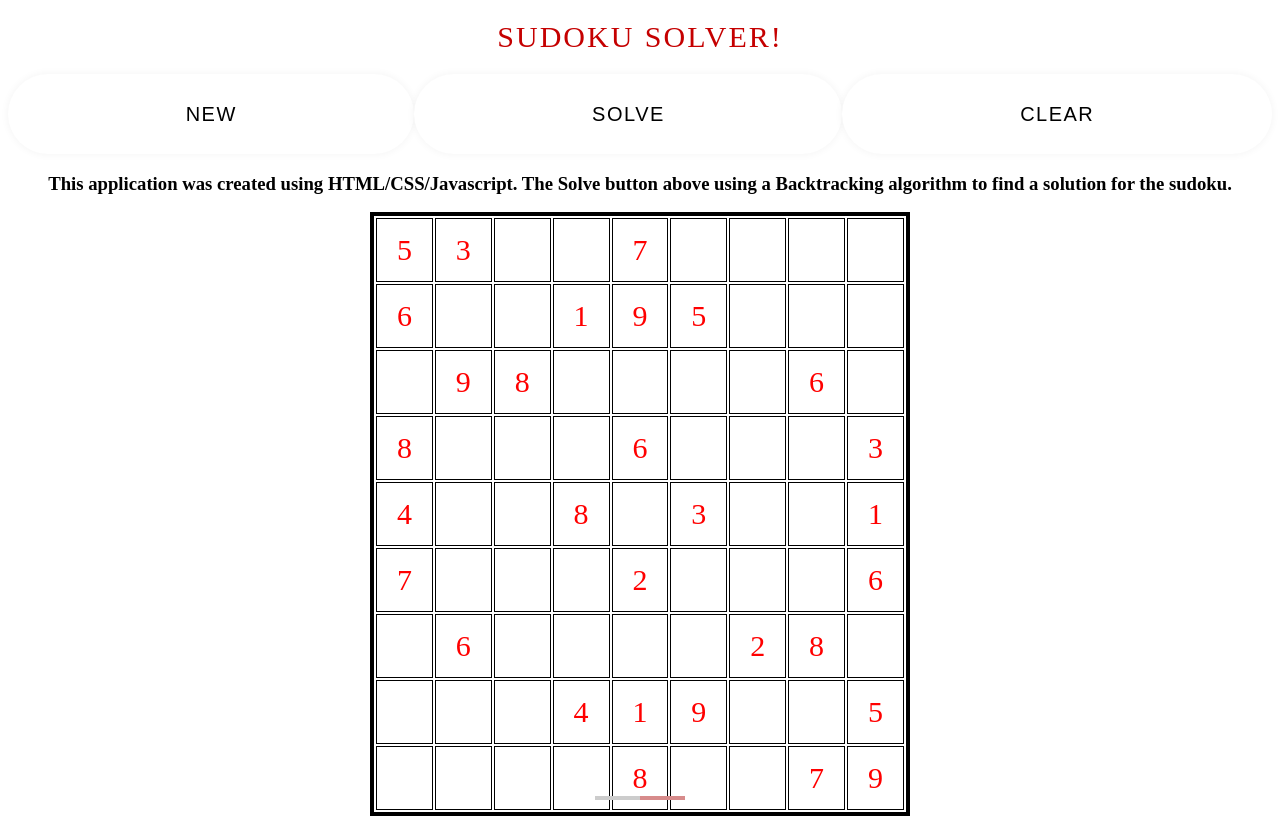
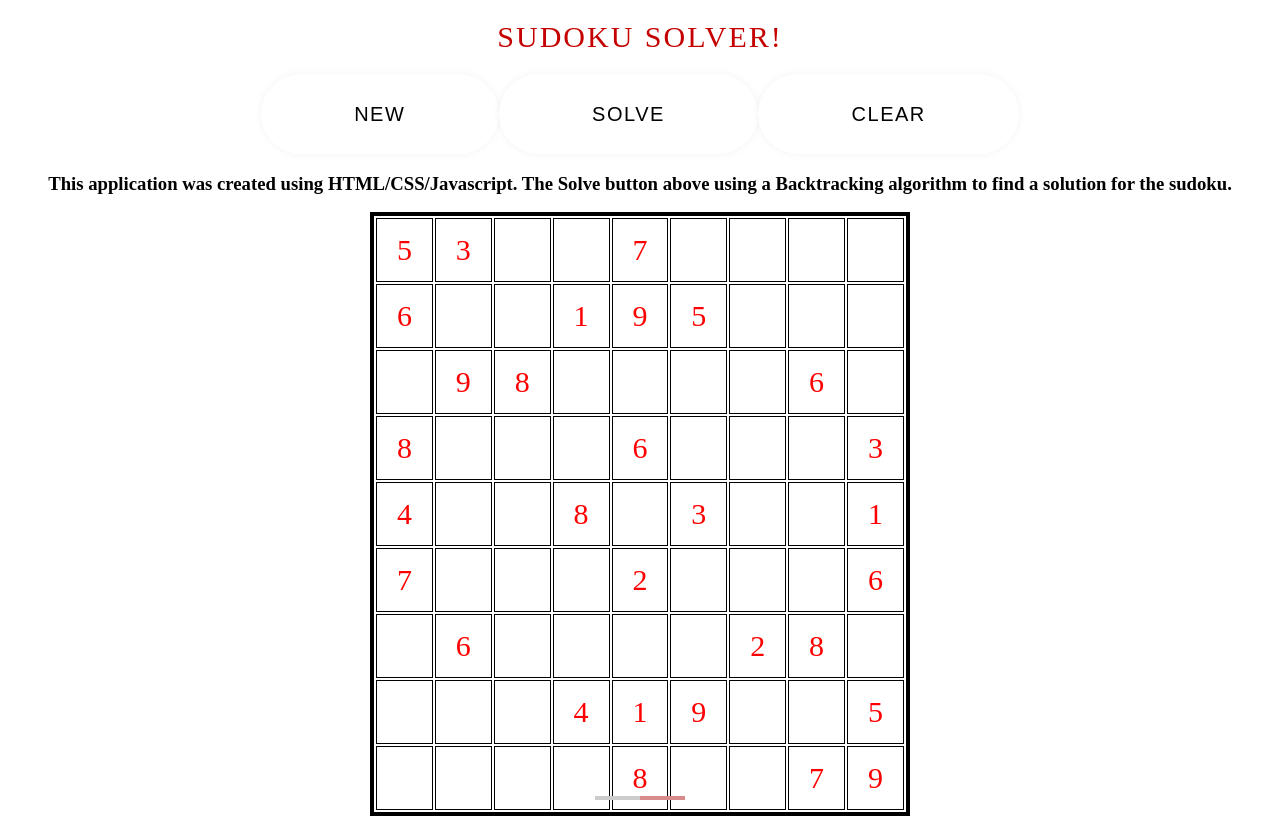
Before and after one commit to ZaynRassam/sudoku_solver, a plain HTML site: page index.html in a window 1280 px wide. Drawn offline with Linux system fonts and the light colour scheme.

Commit message:
button center align

```diff
--- a/styles.css
+++ b/styles.css
@@ -10,6 +10,8 @@
     display: flex;
     flex-wrap: wrap;
     height: 80px;
+    width: 60%;
+    margin: 0 auto;
 }
 
 .button {
```
